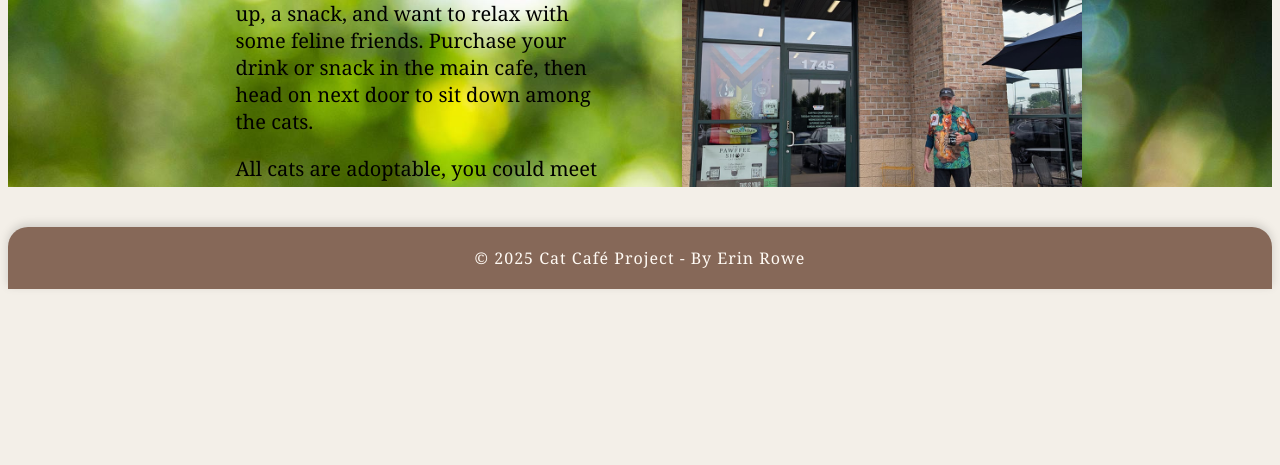
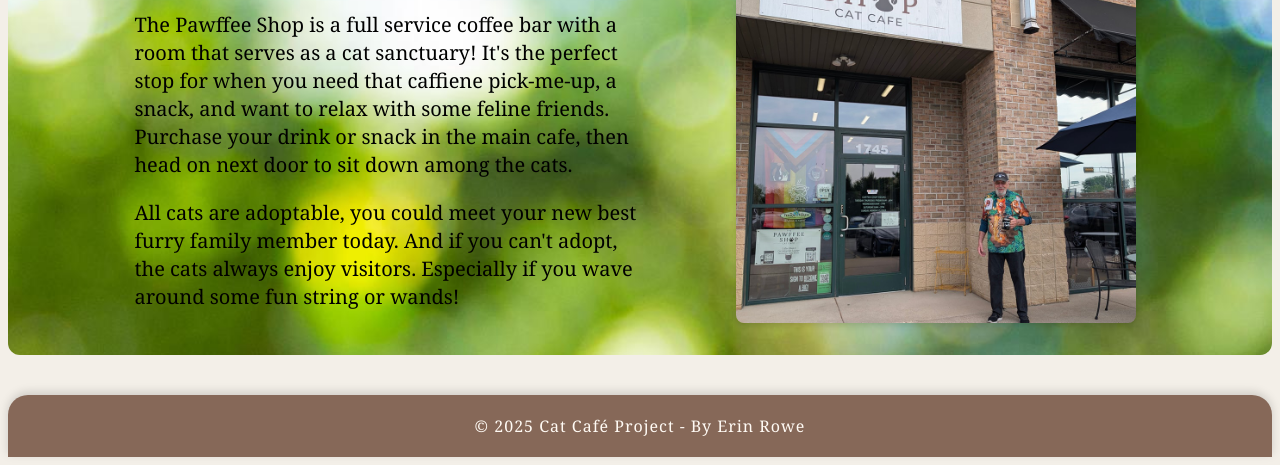
Before and after one commit to CuriousFen/Project1-ER, a plain HTML site: page index.html in a window 1280 px wide. Shown: the part 685-1150 px from the top of the page. Before the commit the page ends 982 px from the top, so only its background shows below. Drawn offline with Linux system fonts and the light colour scheme.

Commit message:
Made some structure to the homepage banner. Changed image to background to prevent alignment issues when window size changes

```diff
--- a/index.html
+++ b/index.html
@@ -27,8 +27,6 @@ Description: Homepage for the Pawffee Shop promotion website. Features a simple
     </header>
 
         <div class="hp-banner-container">
-
-            <img src="images/homepage banner placeholder.png" alt="placeholder image for top banner">
 
             <div class="hp-banner-text">
                 <h1>Helping Paws Every Day</h1>
--- a/styles.css
+++ b/styles.css
@@ -95,37 +95,33 @@
 
 /* container for the banner on the homepage */
 .hp-banner-container {
-    position: relative;     /* makes this container a positioning reference it's contents/children */
-    overflow: clip;         /* prevents contents from visually spilling out */
-}
+    background: url("images/homepage banner placeholder.png") center / cover no-repeat;
 
-/* styling for images contained in banner container*/
-.hp-banner-container > img {
-    width: 100%;        /* stretches image to full width of parent container */
-    height: auto;       /* height auto adjusts to keep height/width ratio */
-    display: block;     /* removes bottom gap*/
+    display: flex;                  /* places container children in row*/
+    flex-wrap: wrap;                /* allows items to wrap around if needed */
+    align-items: center;            /* vertically centers items in row */
+    justify-content: space-between;
+    gap: 24px;                      /* space between text and image blocks */
+    padding: 24px 10%;
+    min-height: 380px;              /* minimum height allowed for banner */
+    border-radius: 12px;            /* rounds corners of box */
 }
 
 /* overlays text on top of banner*/
 .hp-banner-text {
-    position: absolute;
-    top: 50%;                       /* distance from top side of container*/
-    left: 18%;                      /* distance from left side of container */
-    width: 30%;                     /* limits width of text, wraps it */
-    transform: translateY(-50%);    /* vertically center */
+    flex: 1 1 420px;                /* flex to help with size changes */
+    max-width: 46ch;
     font-family: "Georgia", serif;
     color: black;
     font-size: 20px;
-    z-index: 2;
+    line-height: 1.4;               /* ensures a bit of room between lines during size changes */
 }
 
 /* overlays image to right of banner text*/
 .hp-banner-image {
-    position:absolute;
-    top: 50%;                       /* distance from top side of container*/
-    right: 15%;                     /* distance from right side of container */
-    transform: translateY(-50%);    /* vertically center */
-    z-index: 2;
+    flex: 0 1 420px;                /* flex to help with size changes */
+    display: flex;                  /* flex to center image */
+    justify-content: center;        /* centers image in the block */
 }
 
 /* styling for pawffe shop image */
```
